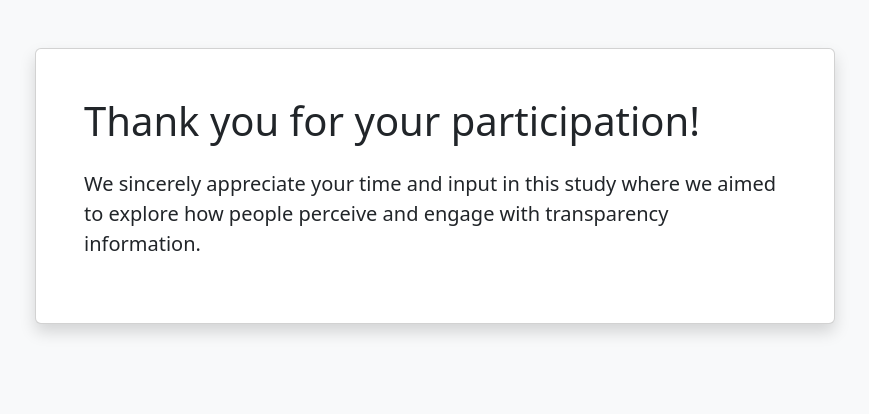
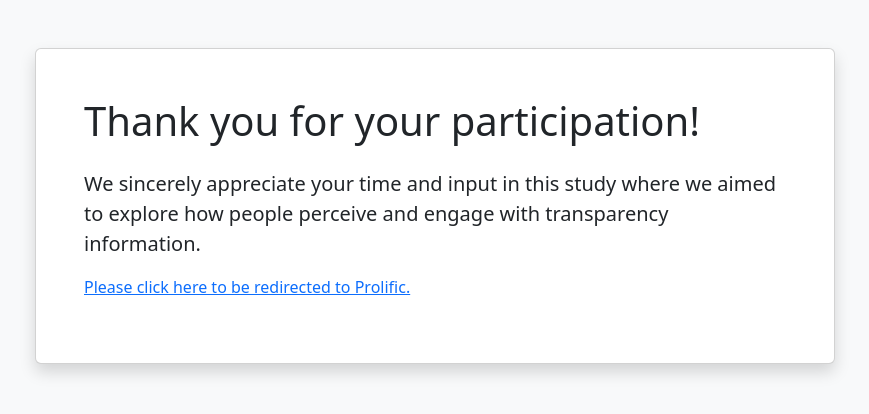
Before and after one commit to YelyzavetaLysova/Label_Study_Prototype, a Flask app: page /thank-you in a window 1280 px wide. Shown: the top 414 px of the page, without its empty margins (205-1074 px from the left). Run offline with Flask 3, Linux system fonts and the light colour scheme; the visitor is signed in with stand-in values (Sample User, id 1); some libraries are stand-ins or nearby versions.

Commit message:
LINK HAS TO BE UPDATED LATER: added test link for Prolific redirection

```diff
--- a/templates/thank_you.html
+++ b/templates/thank_you.html
@@ -69,6 +69,7 @@
             {% elif condition == 'nolabel' %}
             <p class="lead">Your contribution helps us build better tools for transparency and trust in digital media.</p>
             {% endif %}
+            <p><a href="https://app.prolific.com/submissions/complete?cc=CBRC2BEO">Please click here to be redirected to Prolific.</a></p>
         </div>
     </div>
 </body>
```
